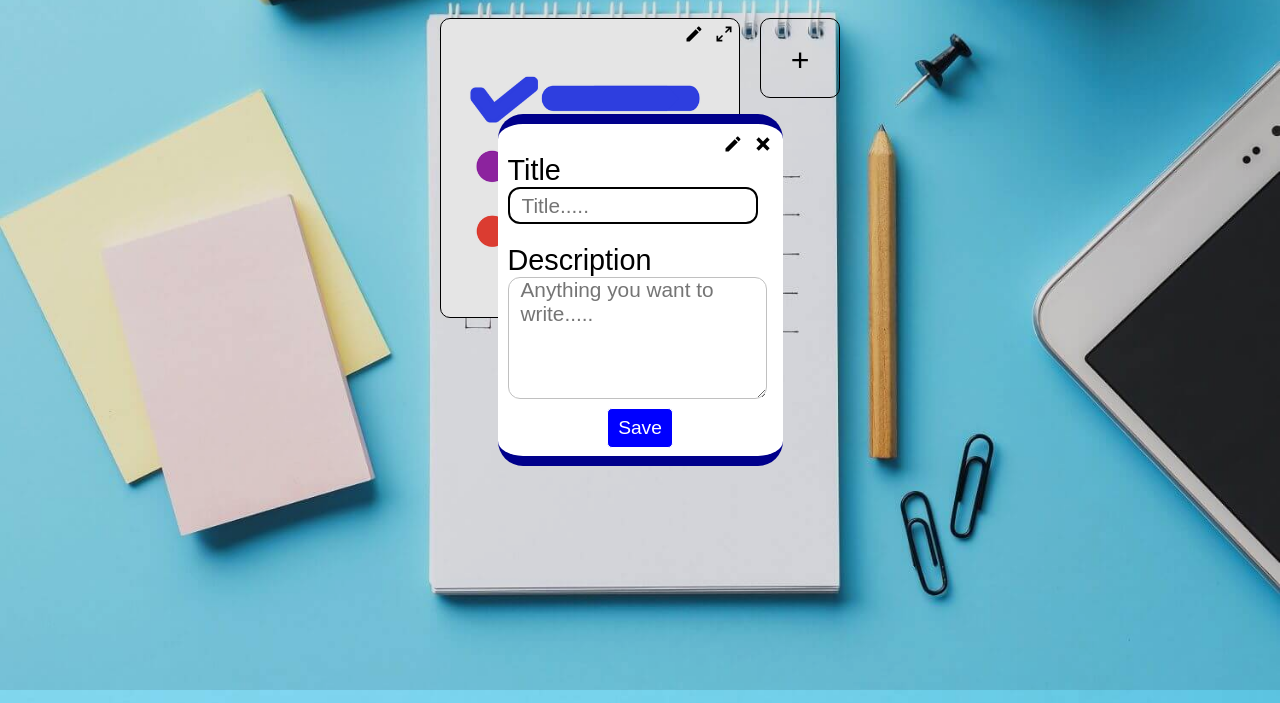
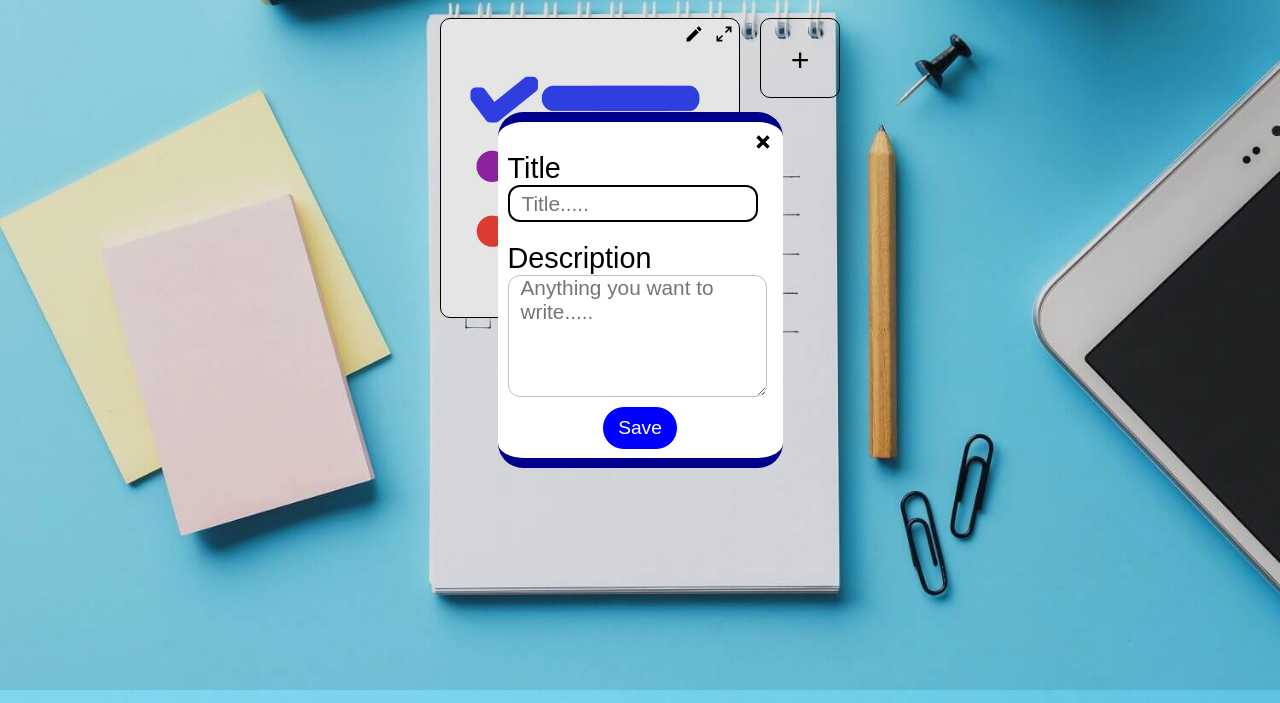
Before and after one commit to PrinceAli001/Todo-list, a website built with webpack: page src/index.html in a window 1280 px wide. Both pictures are taken after a click on the element "Title". Shown: the part 110-813 px from the top of the page. Built offline with nearby package versions, Linux system fonts and the light colour scheme.

Commit message:
Currrently stuck

```diff
--- /dev/null
+++ b/src/close.js
@@ -0,0 +1,4 @@
+export default function closing() {
+    let dialog = document.querySelector('dialog')
+    dialog.close()
+}
--- a/src/content.js
+++ b/src/content.js
@@ -9,6 +9,7 @@ export default function content() {
     let addProject = document.createElement('div');
 
     title.textContent = 'Title';
+    title.classList.add('title')
     addProject.textContent = '+';
     addProject.classList.add('new-project')
     svgOne.src = '../Images/pencil.svg';
--- a/src/index.js
+++ b/src/index.js
@@ -1,13 +1,14 @@
 import './style.css';
 import content from './content';
-import title from './title';
+import defaultTitle from './title';
+import closing from './close';
 
 content()
 display()
 
 function display() {
-    let p = document.querySelector('p')
-    p.addEventListener('click', title)
+    let title = document.querySelector('.title');
+    title.addEventListener('click', defaultTitle);
 }
 
 
--- a/src/style.css
+++ b/src/style.css
@@ -90,7 +90,7 @@ textarea:focus{
 }
 dialog{
     margin: auto;
-    height: 352px;
+    height: 356px;
     width: 285px;
     padding: 10px 10px 2px 10px;
     outline: none;
@@ -108,11 +108,11 @@ label{
 }
 button{
     display: block;
-    padding: 8px 10px;
+    padding: 10px 15px;
     background-color: #0000ff;
     color: #ffffff;
     margin: 5px auto;
     border: 1px solid #ffffff;
-    border-radius: 5px;
+    border-radius: 25px;
     font-size: 1.2rem;
 }
--- a/src/title.js
+++ b/src/title.js
@@ -21,7 +21,10 @@ export default function title() {
     inputTwo.setAttribute('rows','5')
     inputTwo.setAttribute('cols','19')
     svgOne.src = '../Images/pencil.svg';
+    svgOne.classList.add('edit');
+    svgOne.style.cssText = 'display: none; pointer-events: none;'
     svgTwo.src = '../Images/close-thick.svg';
+    svgTwo.classList.add('close');
     svgDiv.classList.add('close-and-edit')
     btn.textContent = 'Save';
 
```
